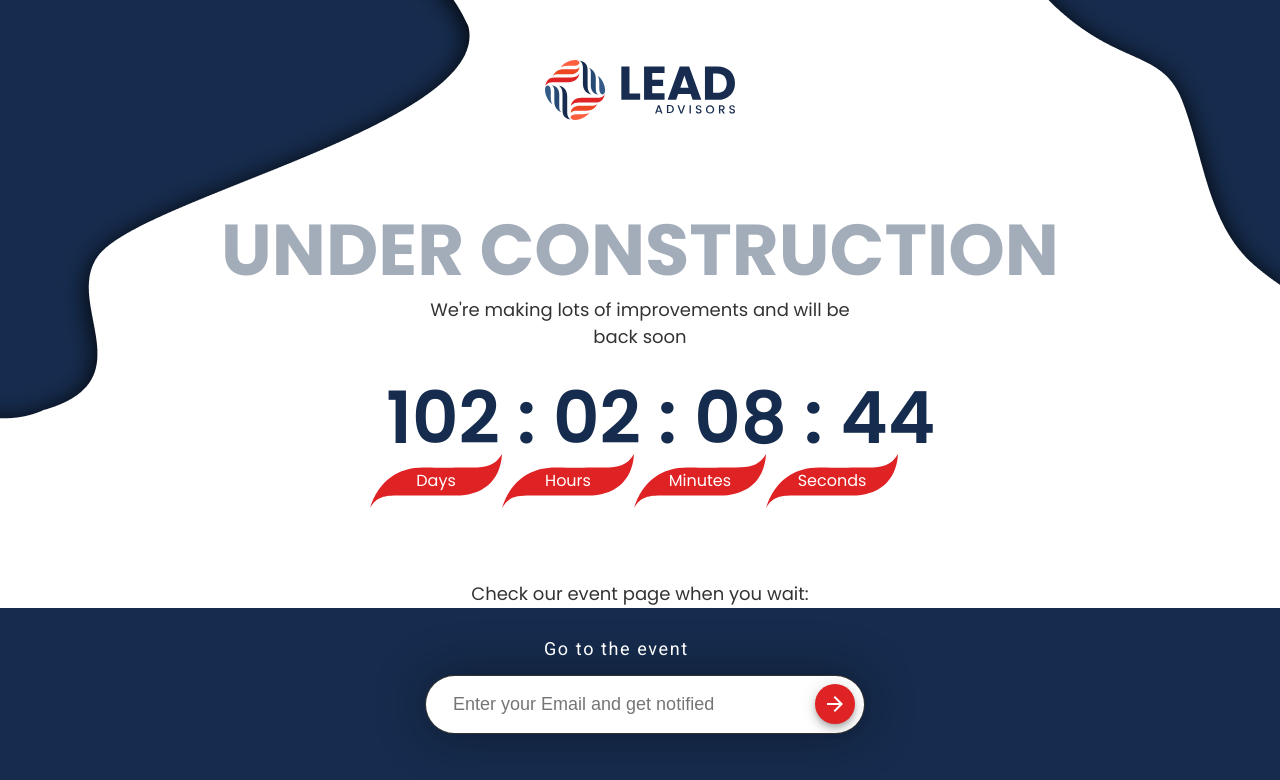
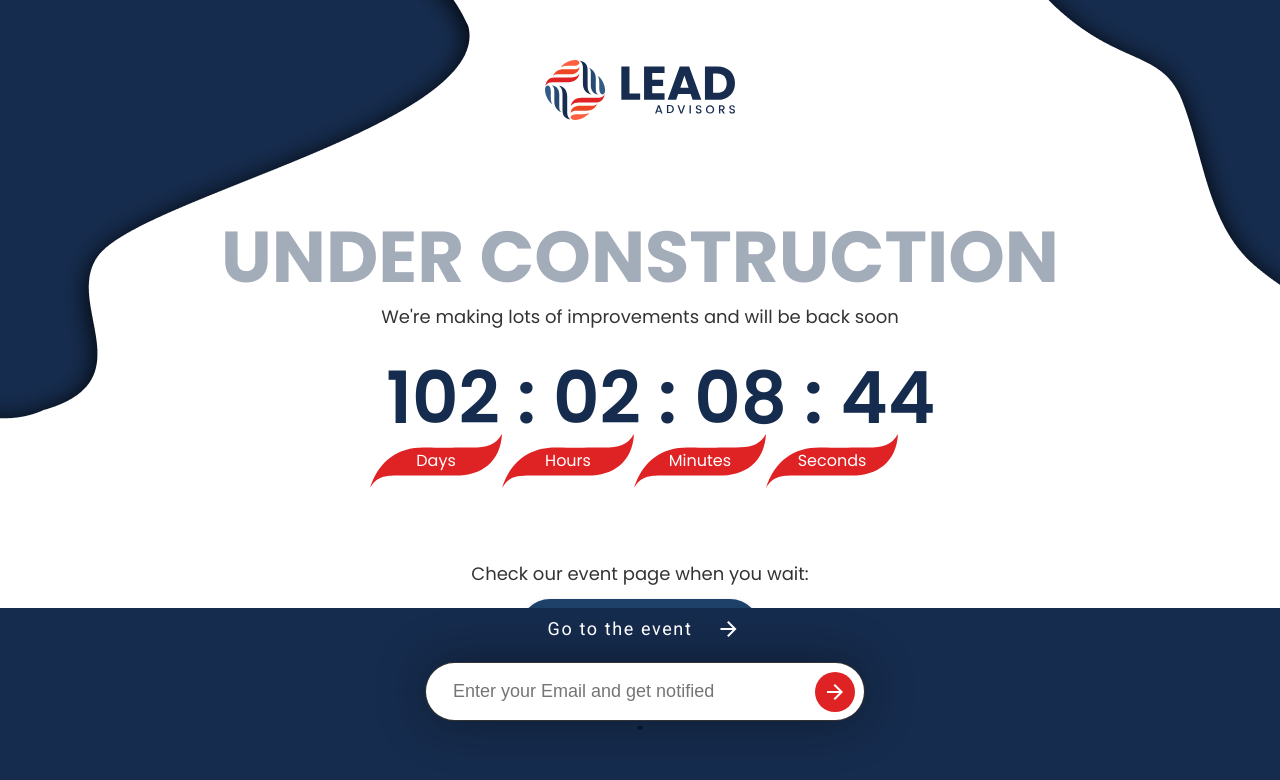
Before and after one commit to Alese4ka/ea-test, an Angular app: page / in a window 1280 px wide. Shown: the top 780 px of the page. Built offline with nearby package versions, Linux system fonts and the light colour scheme.

Commit message:
add logic for post email

```diff
--- a/src/app/app.module.ts
+++ b/src/app/app.module.ts
@@ -10,11 +10,11 @@ import { MatFormFieldModule } from '@angular/material/form-field';
 import { MatButtonModule } from '@angular/material/button';
 import { MatInputModule } from '@angular/material/input';
 import { HttpClientModule } from '@angular/common/http';
-import { SuccessModalComponent } from './main-page/success-modal/success-modal.component';
+import { PopUpComponent } from './main-page/pop-up/pop-up.component';
 import { MatDialogModule } from '@angular/material/dialog';
 
 @NgModule({
-  declarations: [AppComponent, MainPageComponent, SuccessModalComponent],
+  declarations: [AppComponent, MainPageComponent, PopUpComponent],
   imports: [
     BrowserModule,
     BrowserAnimationsModule,
@@ -26,6 +26,7 @@ import { MatDialogModule } from '@angular/material/dialog';
     MatInputModule,
     HttpClientModule,
     MatDialogModule,
+    HttpClientModule,
   ],
   providers: [],
   bootstrap: [AppComponent],
--- a/src/app/main-page/main-page.component.html
+++ b/src/app/main-page/main-page.component.html
@@ -1,5 +1,5 @@
 <div class="wrapper">
-  <img class="wrapper-logo" src="/assets/img/logo.svg" alt="logo">
+  <a href="#"><img class="wrapper-logo" src="/assets/img/logo.svg" alt="logo"></a>
   <div class="wrapper-text">
     <h1 class="wrapper-text-title">Under Construction</h1>
     <h4 class="wrapper-text-extra">We're making lots of improvements and will be back soon</h4>
@@ -22,25 +22,34 @@
     <div class="wrapper-event">
       <h4 class="wrapper-event-text">Check our event page when you wait:</h4>
       <button mat-raised-button class="wrapper-event-button">
-        Go to the event
-        <mat-icon>
-          <span class="material-symbols-outlined">
-            arrow_forward
-          </span>
-        </mat-icon>
+        <a href="https://egorovagency.by/#main" target="_blank">
+          Go to the event
+          <mat-icon class="wrapper-event-button-icon">
+            <span>
+              arrow_forward
+            </span>
+          </mat-icon>
+        </a>
       </button>
     </div>
     <div class="wrapper-footer">
-      <!-- <mat-form-field appearance="fill"> -->
-      <input matInput class="wrapper-footer-input" type="text" placeholder="Enter your Email and get notified">
-      <button mat-mini-fab type="submit">
-        <mat-icon>
-          <span class="material-symbols-outlined">
-            arrow_forward
-          </span>
-        </mat-icon>
-      </button>
-
-      <!-- </mat-form-field> -->
+      <form class="wrapper-footer-form" [formGroup]="subscribeForm" (ngSubmit)="onSubmitted()">
+        <input matInput id="email" class="wrapper-footer-form-input" type="email" matInput [formControlName]="'email'"
+          placeholder="Enter your Email and get notified">
+        <button mat-mini-fab [disabled]="!subscribeForm.valid" (ngSubmit)="onSubmitted()" type="submit">
+          <mat-icon>
+            <span>
+              arrow_forward
+            </span>
+          </mat-icon>
+        </button>
+      </form>
+      <div *ngIf="
+        subscribeForm.controls['email'].hasError('email') &&
+        !subscribeForm.controls['email'].hasError('required')
+      ;else content" class="wrapper-footer-error">
+        <span>Please enter a valid email address</span>
+      </div>
+      <ng-template #content><span>''</span></ng-template>
     </div>
   </div>
--- a/src/app/main-page/main-page.component.scss
+++ b/src/app/main-page/main-page.component.scss
@@ -69,14 +69,28 @@
 
       &-text {
         @include extra-text;
+        width: 26.4375rem;
       }
 
       &-button {
         @include main-button;
         display: flex;
+
+        &-icon {
+          margin-left: 1.5rem;
+        }
+
+        a {
+          color: #ffffff;
+          text-decoration: none;
+          display: flex;
+          align-items: center;
           justify-content: space-between;
-        align-items: center;
-        flex-direction: row-reverse;
+        }
+
+        a:active {
+          text-decoration: none;
+        }
       }
     }
 
@@ -90,6 +104,11 @@
       display: flex;
       align-items: center;
       justify-content: center;
+      flex-direction: column;
+
+      &-form {
+        display: flex;
+        align-items: center;
 
         &-input {
           width: 440px;
@@ -105,11 +124,17 @@
           line-height: 150%;
           color: rgba(0, 0, 0, 0.6);
         }
+      }
 
       button[type="submit"] {
         margin-left: -50px;
         background: #df2224;
         color: white;
+      }
+
+      &-error {
+        color: white;
+        font-weight: 400;
       }
     }
 
--- a/src/app/main-page/main-page.component.ts
+++ b/src/app/main-page/main-page.component.ts
@@ -1,5 +1,15 @@
-import { Component, ElementRef, HostListener, OnInit } from '@angular/core';
+import { Component, OnInit } from '@angular/core';
 import { BreakpointObserver, BreakpointState } from '@angular/cdk/layout';
+import {
+  AbstractControl,
+  UntypedFormBuilder,
+  UntypedFormControl,
+  UntypedFormGroup,
+  Validators,
+} from '@angular/forms';
+import { PopUpComponent } from './pop-up/pop-up.component';
+import { MatDialog } from '@angular/material/dialog';
+import { SubscribeService } from '../services/subscribe.service';
 
 @Component({
   selector: 'app-main-page',
@@ -10,8 +20,15 @@ export class MainPageComponent implements OnInit {
   public finalDate: number = new Date(2023, 4, 31).getTime();
   public countDownDate!: string;
   public listNameOfCounter: string[] = [];
+  public subscribeForm!: UntypedFormGroup;
+  public t!: boolean;
 
-  constructor(private breakpointObserver: BreakpointObserver) {
+  constructor(
+    private breakpointObserver: BreakpointObserver,
+    private fb: UntypedFormBuilder,
+    private subscribeService: SubscribeService,
+    public dialog: MatDialog
+  ) {
     this.breakpointObserver
       .observe(['(max-width: 768px)'])
       .subscribe((result: BreakpointState) => {
@@ -53,5 +70,50 @@ export class MainPageComponent implements OnInit {
     }
   });
 
-  public ngOnInit(): void {}
+  get email(): AbstractControl<any, any> | null {
+    return this.subscribeForm.get('email');
+  }
+
+  public clearInput(): void {
+    if (this.email) {
+      this.email.reset();
+    }
+  }
+
+  public ngOnInit(): void {
+    this.subscribeForm = this.fb.group({
+      email: new UntypedFormControl('', [
+        Validators.required,
+        Validators.email,
+      ]),
+    });
+  }
+
+  public async onSubmitted(): Promise<void> {
+    if (this.subscribeForm.valid) {
+      const { email } = this.subscribeForm.value;
+      this.subscribeService.postEmail(email).subscribe({
+        next: (data) => {
+          this.dialog.open(PopUpComponent, {
+            data: {
+              isSuccess: true,
+              isError: false,
+            },
+          });
+          this.clearInput();
+        },
+        error: (error) => {
+          console.warn(error.responseText);
+          console.log({ error });
+          this.dialog.open(PopUpComponent, {
+            data: {
+              isSuccess: false,
+              isError: true,
+            },
+          });
+          this.clearInput();
+        },
+      });
+    }
+  }
 }
--- /dev/null
+++ b/src/app/main-page/pop-up/pop-up.component.html
@@ -0,0 +1,24 @@
+<div class="wrapper">
+  <button mat-dialog-close class="wrapper-close">
+    <mat-icon>
+      <span class="material-symbols-outlined">
+        close
+      </span>
+    </mat-icon>
+  </button>
+  <div class="wrapper-content">
+    <ng-container *ngIf="isSuccess">
+      <h1 mat-dialog-title class="wrapper-content-title">SUCCESS!</h1>
+      <h4 mat-dialog-content class="wrapper-content-text">You have successfully subscribed to the email newsletter</h4>
+    </ng-container>
+    <ng-container *ngIf="isError">
+      <h1 mat-dialog-title class="wrapper-content-title">Error!</h1>
+      <h4 mat-dialog-content class="wrapper-content-text">You don't subscribed to the email newsletter. Try again.</h4>
+    </ng-container>
+    <div mat-dialog-actions>
+      <button mat-button mat-dialog-close class="wrapper-content-button">
+        Close
+      </button>
+    </div>
+  </div>
+</div>
--- a/src/app/main-page/success-modal/success-modal.component.scss
+++ b/src/app/main-page/pop-up/pop-up.component.scss
@@ -3,7 +3,7 @@
 :host {
   .wrapper {
     width: 20rem;
-    height: 370px;
+    height: 300px;
     font-family: "Poppins";
     font-style: normal;
 
@@ -14,6 +14,7 @@
       right: 0;
       background-color: #ffffff;
       color: rgba(19, 89, 120, 0.5);
+      cursor: pointer;
     }
 
     &-content {
@@ -25,6 +26,7 @@
 
       &-title {
         margin: 0;
+        margin-bottom: 1.8025rem;
         padding: 0;
         font-weight: 700;
         font-size: 36px;
@@ -34,7 +36,8 @@
 
       &-text {
         @include extra-text;
-        width: 280px;
+        margin: 0 1rem;
+        margin-bottom: 0.5rem;
       }
 
       &-button {
@@ -43,11 +46,10 @@
     }
   }
 
-  .mat-mdc-button > .mat-icon {
-    font-size: 1.75rem;
-    height: 1.75rem;
-    width: 1.75rem;
-    color: rgba(19, 89, 120, 0.5);
+  .material-icons {
+    font-size: 2.5rem;
+    height: 2.5rem;
+    width: 2.5rem;
   }
 }
 
--- /dev/null
+++ b/src/app/main-page/pop-up/pop-up.component.ts
@@ -0,0 +1,20 @@
+import { Component, Inject, Optional } from '@angular/core';
+import { MatDialogRef, MAT_DIALOG_DATA } from '@angular/material/dialog';
+
+@Component({
+  selector: 'app-pop-up',
+  templateUrl: './pop-up.component.html',
+  styleUrls: ['./pop-up.component.scss'],
+})
+export class PopUpComponent {
+  public isSuccess: boolean;
+  public isError: boolean;
+
+  constructor(
+    private dialogRef: MatDialogRef<PopUpComponent>,
+    @Optional() @Inject(MAT_DIALOG_DATA) public data: any
+  ) {
+    this.isSuccess = data.isSuccess;
+    this.isError = data.isError;
+  }
+}
--- a/src/app/main-page/success-modal/success-modal.component.html
+++ /dev/null
@@ -1,18 +0,0 @@
-<div class="wrapper">
-  <button mat-dialog-close class="wrapper-close">
-    <mat-icon>
-      <span class="material-symbols-outlined">
-        close
-      </span>
-    </mat-icon>
-  </button>
-  <div class="wrapper-content">
-    <h1 mat-dialog-title class="wrapper-content-title">SUCCESS!</h1>
-    <h4 mat-dialog-content class="wrapper-content-text">You have successfully subscribed to the email newsletter</h4>
-    <div mat-dialog-actions>
-      <button mat-button mat-dialog-close class="wrapper-content-button">
-        Close
-      </button>
-    </div>
-  </div>
-</div>
--- /dev/null
+++ b/src/app/services/subscribe.service.ts
@@ -0,0 +1,18 @@
+import { Injectable } from '@angular/core';
+import { HttpClient, HttpHeaders } from '@angular/common/http';
+import { map, Observable } from 'rxjs';
+
+@Injectable({
+  providedIn: 'root',
+})
+export class SubscribeService {
+  private api = 'https://mailthis.to/Alesya';
+
+  constructor(private http: HttpClient) {}
+
+  postEmail(email: string) {
+    return this.http.post(this.api, email, {
+      responseType: 'text',
+    });
+  }
+}
--- a/src/assets/css/main.scss
+++ b/src/assets/css/main.scss
@@ -1,7 +1,6 @@
 @mixin extra-text {
   margin: 0 auto;
   padding: 0;
-  width: 26.4375rem;
   font-weight: 400;
   font-size: 1.125rem;
   line-height: 150%;
```
Also changed, not shown: src/app/main-page/success-modal/success-modal.component.ts (deleted, +0 -10 lines). Lines whose indentation alone changed are shown as unchanged.
